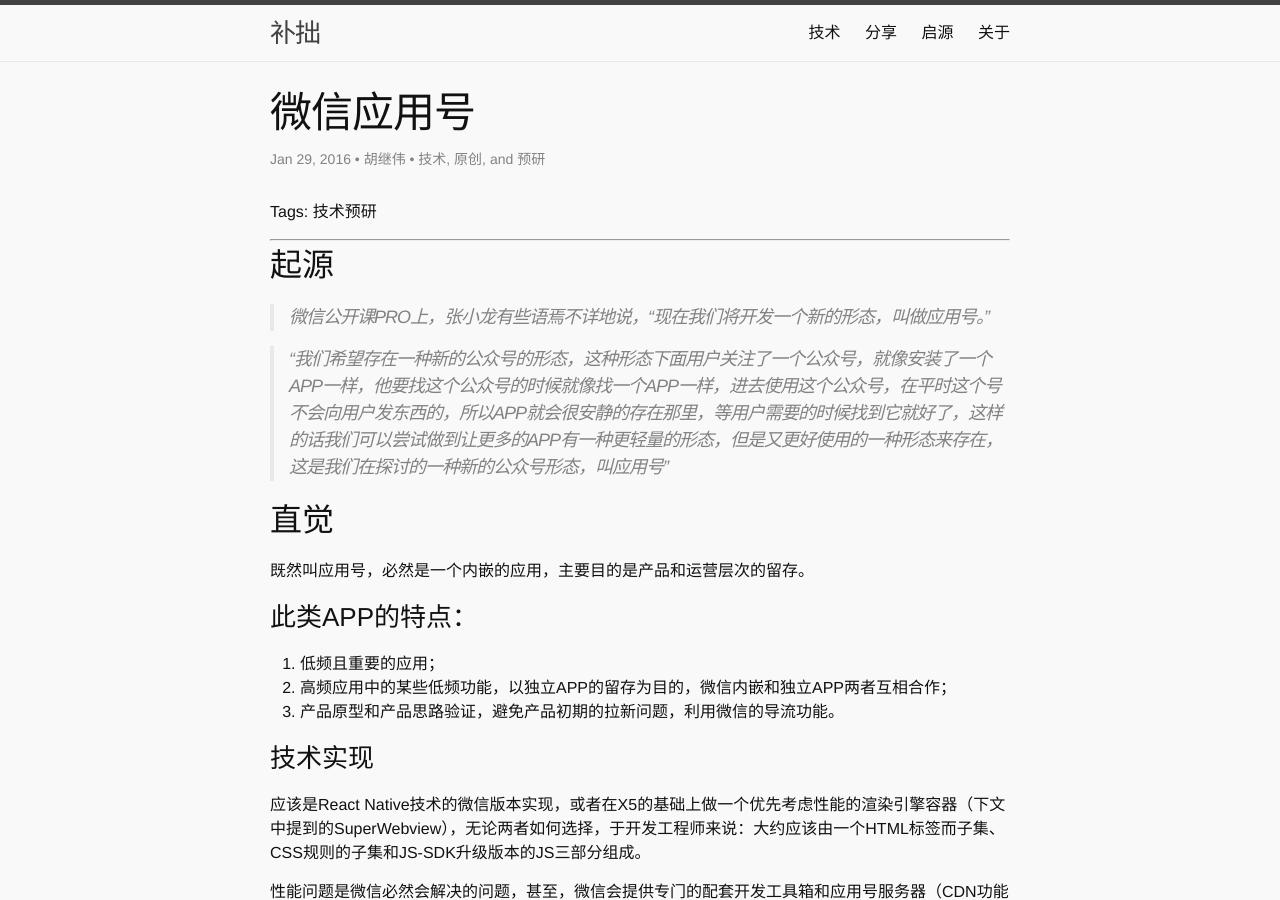
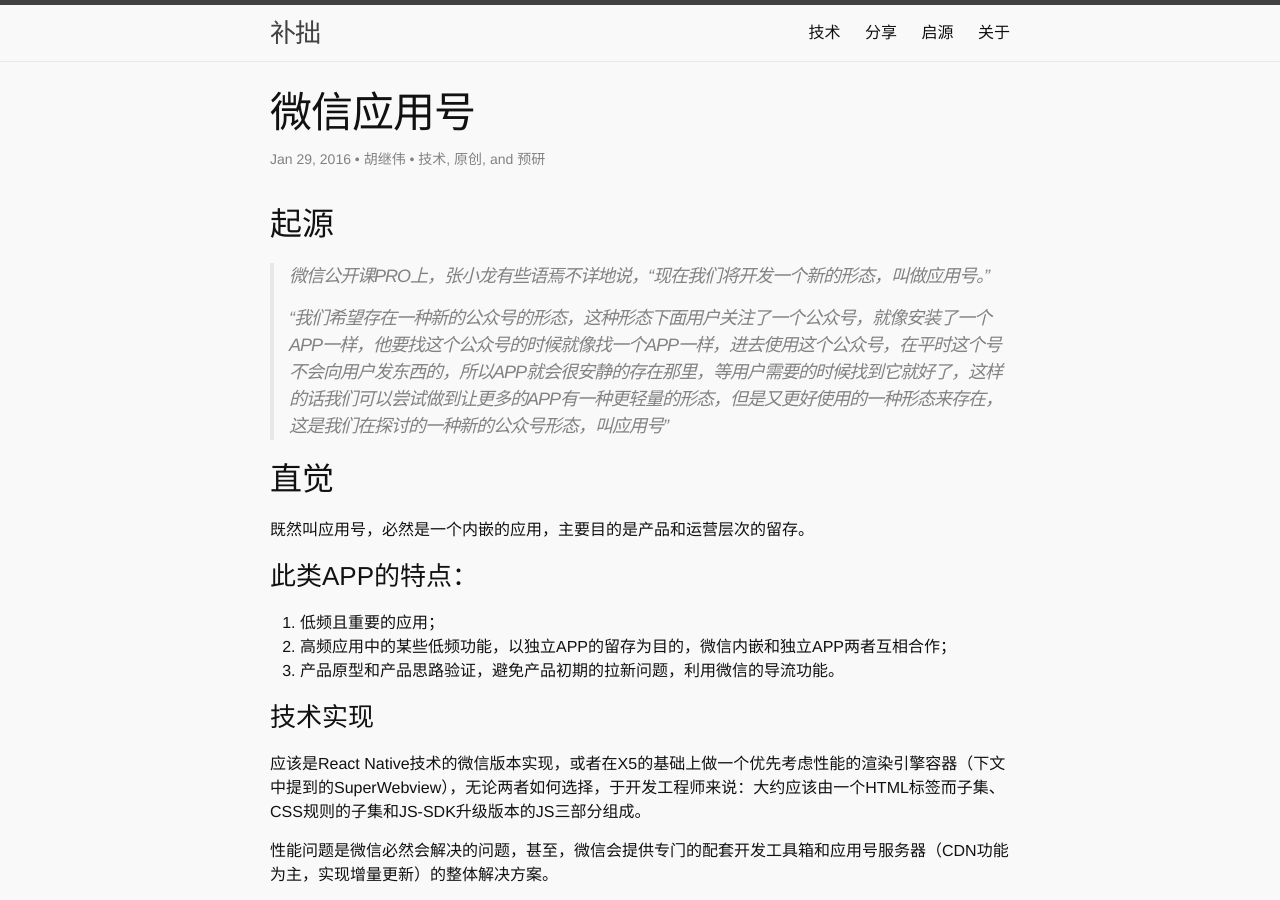
Before and after one commit to testudy/testudy.github.io, a Jekyll site: the page built from tech/_posts/2016-01-29-wechat-application.md, in a window 1280 px wide and 900 px high. Built offline with Jekyll 4.4.1, drawn with Linux system fonts in a browser that asks for light colours; comment, search, counter and statistics services are not loaded.

Commit message:
修改排版

```diff
--- a/tech/_posts/2016-01-29-wechat-application.md
+++ b/tech/_posts/2016-01-29-wechat-application.md
@@ -4,13 +4,9 @@ title: 微信应用号
 tags: 技术 原创 预研
 ---
 
-Tags: 技术预研
-
----
-
 ## 起源
 > 微信公开课PRO上，张小龙有些语焉不详地说，“现在我们将开发一个新的形态，叫做应用号。”
-
+>
 > “我们希望存在一种新的公众号的形态，这种形态下面用户关注了一个公众号，就像安装了一个APP一样，他要找这个公众号的时候就像找一个APP一样，进去使用这个公众号，在平时这个号不会向用户发东西的，所以APP就会很安静的存在那里，等用户需要的时候找到它就好了，这样的话我们可以尝试做到让更多的APP有一种更轻量的形态，但是又更好使用的一种形态来存在，这是我们在探讨的一种新的公众号形态，叫应用号”
 
 ## 直觉
```
